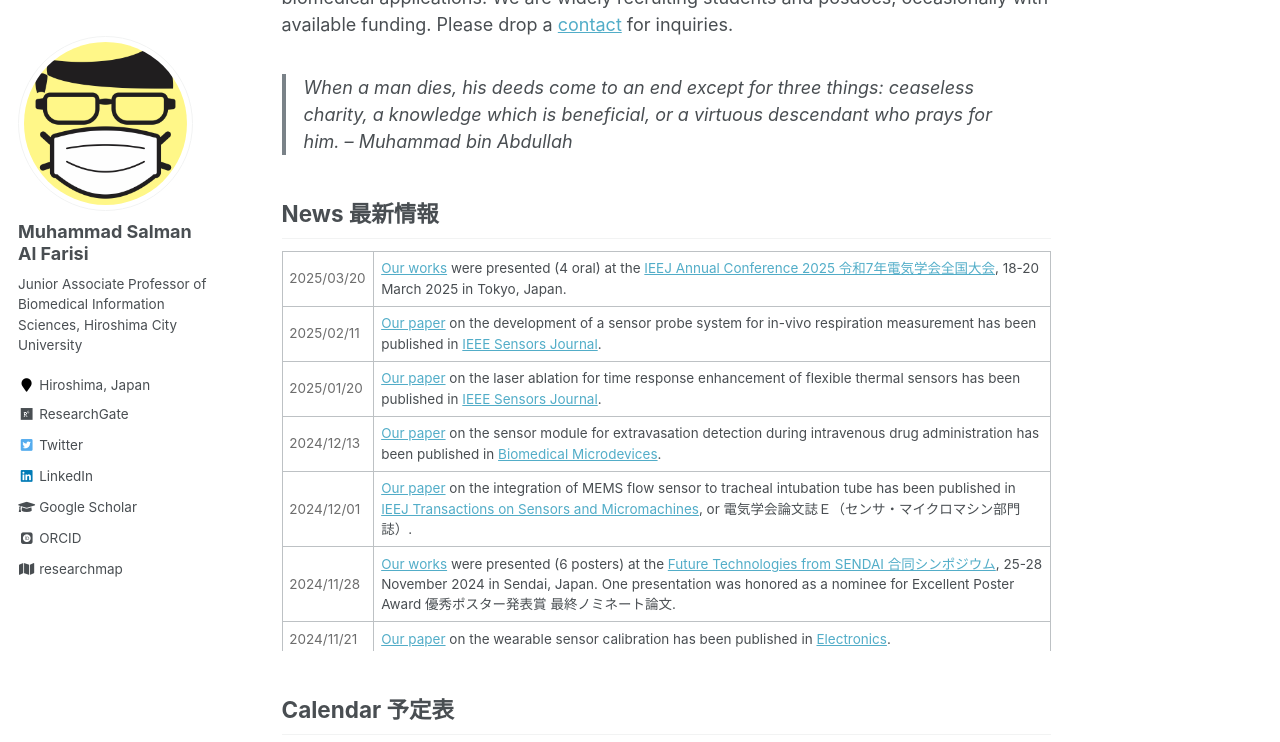
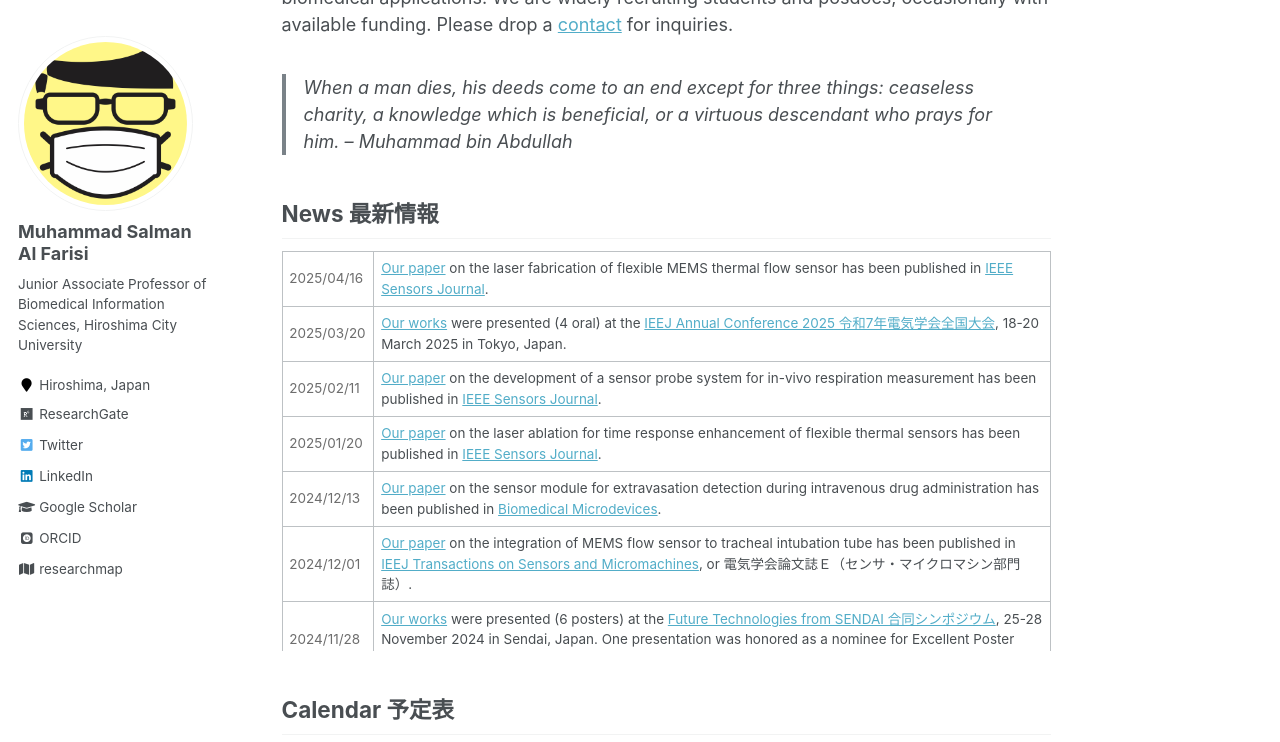
Before and after one commit to msalfarisi/msalfarisi.github.io, a Jekyll site: the page built from _pages/home.md, in a window 1280 px wide and 900 px high, scrolled down 457 px, cut to the strip 0-742 px from the top of the window. Built offline with Jekyll 4.4.1, drawn with Linux system fonts in a browser that asks for light colours; some web fonts are replaced.

Commit message:
Update home.md

```diff
--- a/_pages/home.md
+++ b/_pages/home.md
@@ -22,6 +22,10 @@ Welcome to the homepage of Muhammad Salman Al Farisi, a Lecturer (Junior Associa
 
 <div style="overflow-y: scroll; height:400px;">
  <table style="width:100%">
+  <tr>
+    <td style="color:#6d6d6d;">2025/04/16</td>
+    <td><a href="/publication/">Our paper</a> on the laser fabrication of flexible MEMS thermal flow sensor has been published in <a href="https://doi.org/10.1109/JSEN.2025.3559179">IEEE Sensors Journal</a>.</td>
+  </tr>
   <tr>
     <td style="color:#6d6d6d;">2025/03/20</td>
     <td><a href="/publication/">Our works</a> were presented (4 oral) at the <a href="https://www.iee.jp/blog/taikai2025/">IEEJ Annual Conference 2025 令和7年電気学会全国大会</a>, 18-20 March 2025 in Tokyo, Japan.</td>
```
